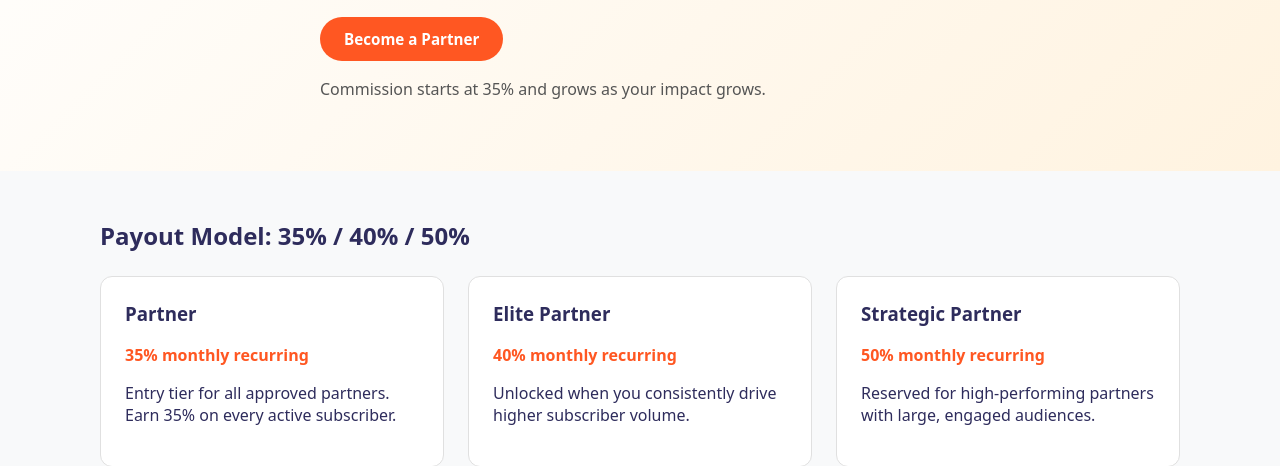
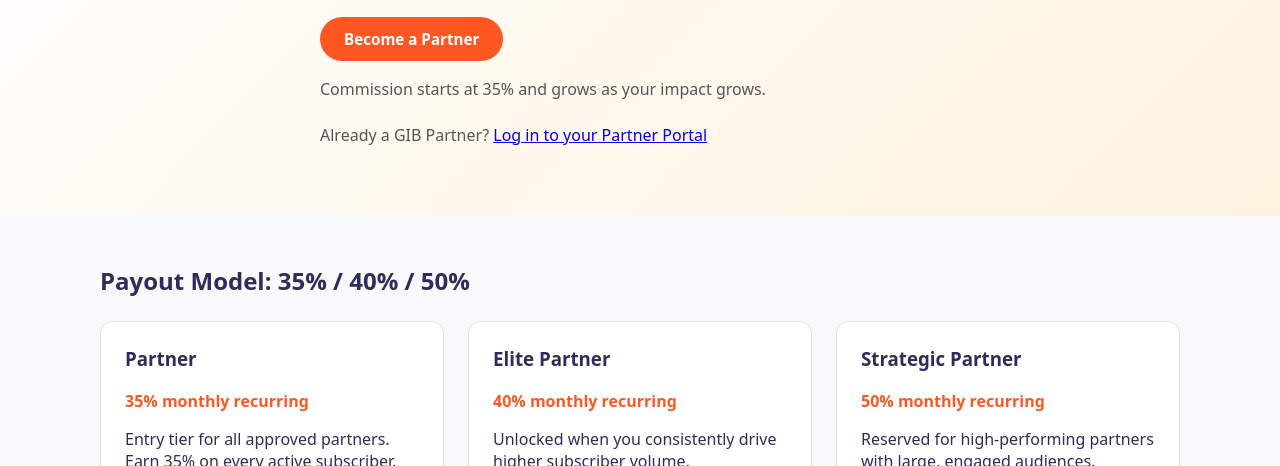
Before and after one commit to GroveIntel/GIB-Patnership, a website: page public/partners.html in a window 1280 px wide. Shown: the part 334-800 px from the top of the page. Drawn offline with Linux system fonts and the light colour scheme.

Commit message:
Update partners.html

```diff
--- a/public/partners.html
+++ b/public/partners.html
@@ -45,6 +45,12 @@
           </p>
           <a href="https://buy.stripe.com/7sYeVdcZm5M5byD1te7ss06" class="btn-primary">Become a Partner</a>
           <p class="hero-note">Commission starts at 35% and grows as your impact grows.</p>
+          <p class="hero-note hero-note--login">
+            <span>Already a GIB Partner?</span>
+            <a href="https://gib.tapfiliate.com/login" class="hero-login-link" target="_blank" rel="noopener">
+              Log in to your Partner Portal
+            </a>
+          </p>
         </div>
       </div>
     </section>
```
